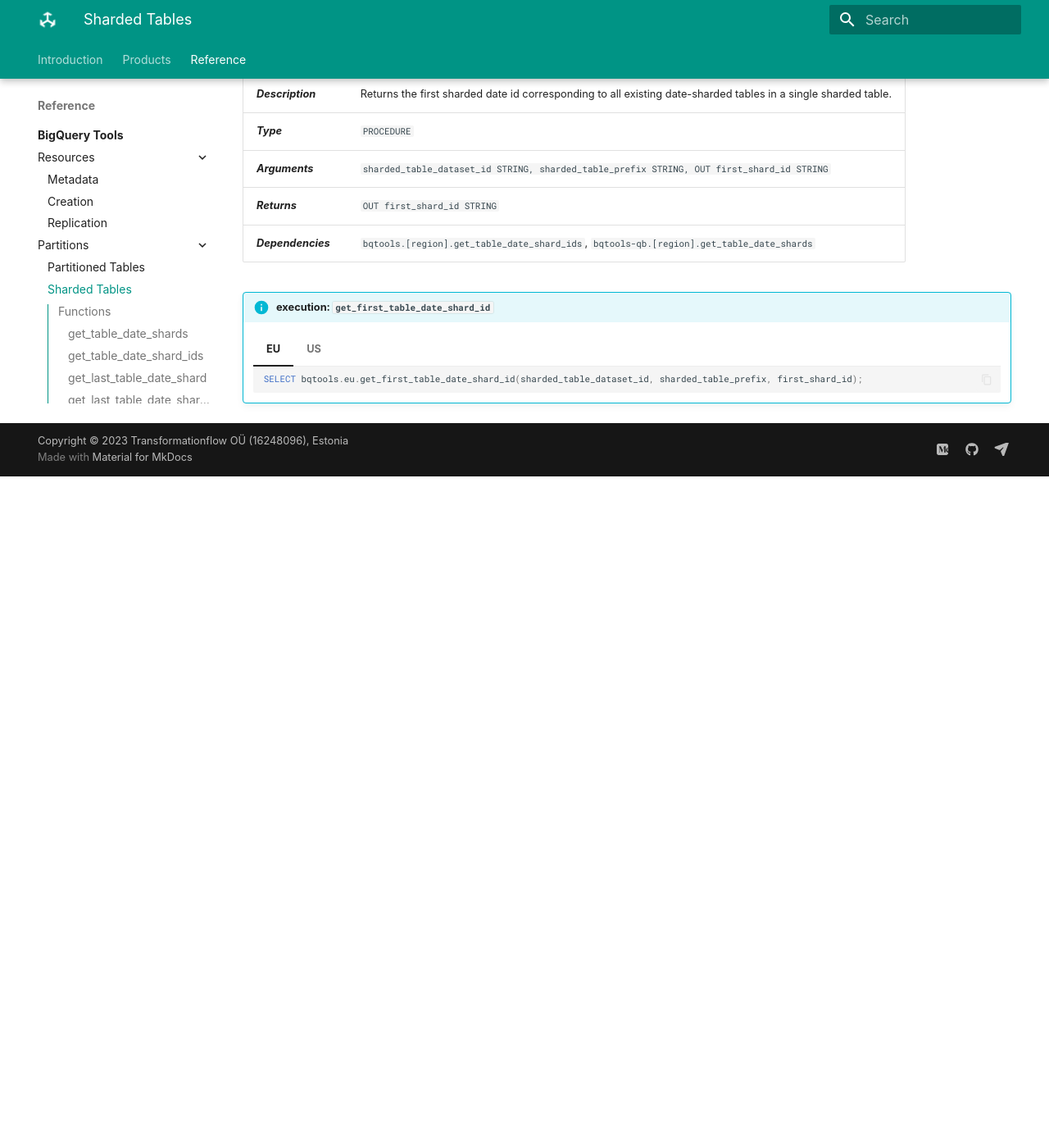
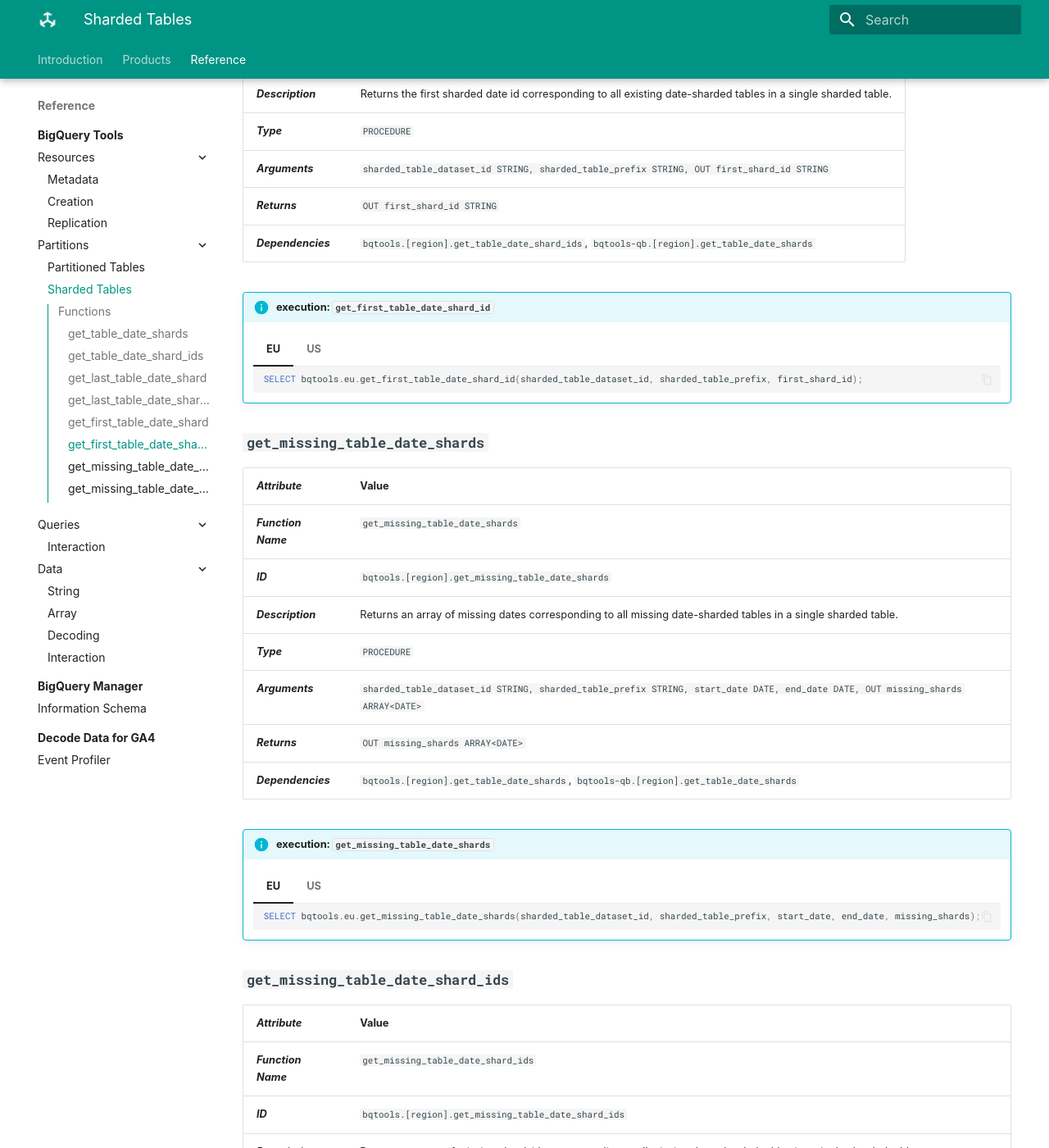
Before and after one commit to transformationflow/transformationflow.github.io, an MkDocs documentation site: the page built from docs/reference/bqtools/sharding.md, in a window 1280 px wide and 1400 px high, scrolled down 3546 px. Shown: the whole window at 82% size. Built offline with MkDocs 1.6.1 and Material for MkDocs 9.7.7, drawn with Linux system fonts in a browser that asks for light colours; some web fonts are replaced; before the commit the page ends 4127 px from its top, so only the background shows below that; some of the changed text lies outside the part shown.

Commit message:
Added get_missing_table_date_shards, get_missing_table_date_shard_ids

````diff
--- a/docs/reference/bqtools/sharding.md
+++ b/docs/reference/bqtools/sharding.md
@@ -132,3 +132,47 @@
         ```sql
         SELECT bqtools.us.get_first_table_date_shard_id(sharded_table_dataset_id, sharded_table_prefix, first_shard_id);
         ```
+
+## **`get_missing_table_date_shards`**
+_**Attribute**_ | Value
+--- | ---
+_**Function Name**_ | `get_missing_table_date_shards`
+_**ID**_ | `bqtools.[region].get_missing_table_date_shards`
+_**Description**_ | Returns an array of missing dates corresponding to all missing date-sharded tables in a single sharded table.
+_**Type**_ | `PROCEDURE`
+_**Arguments**_ | `sharded_table_dataset_id STRING, sharded_table_prefix STRING, start_date DATE, end_date DATE, OUT missing_shards ARRAY<DATE>`
+_**Returns**_ | `OUT missing_shards ARRAY<DATE>`
+_**Dependencies**_ | `bqtools.[region].get_table_date_shards`, `bqtools-qb.[region].get_table_date_shards`
+
+!!! info "execution: `get_missing_table_date_shards`"
+    === "EU"
+        ```sql
+        SELECT bqtools.eu.get_missing_table_date_shards(sharded_table_dataset_id, sharded_table_prefix, start_date, end_date, missing_shards);
+        ```
+
+    === "US"
+        ```sql
+        SELECT bqtools.us.get_missing_table_date_shards(sharded_table_dataset_id, sharded_table_prefix, start_date, end_date, missing_shards);
+        ```
+
+## **`get_missing_table_date_shard_ids`**
+_**Attribute**_ | Value
+--- | ---
+_**Function Name**_ | `get_missing_table_date_shard_ids`
+_**ID**_ | `bqtools.[region].get_missing_table_date_shard_ids`
+_**Description**_ | Returns an array of missing shard_ids corresponding to all missing date-sharded tables in a single sharded table.
+_**Type**_ | `PROCEDURE`
+_**Arguments**_ | `sharded_table_dataset_id STRING, sharded_table_prefix STRING, start_date DATE, end_date DATE, OUT missing_shard_ids ARRAY<STRING>`
+_**Returns**_ | `OUT missing_shard_ids ARRAY<STRING>`
+_**Dependencies**_ | `bqtools.[region].get_table_date_shard_ids`, `bqtools-qb.[region].get_table_date_shards`
+
+!!! info "execution: `get_missing_table_date_shard_ids`"
+    === "EU"
+        ```sql
+        SELECT bqtools.eu.get_missing_table_date_shard_ids(sharded_table_dataset_id, sharded_table_prefix, start_date, end_date, missing_shard_ids);
+        ```
+
+    === "US"
+        ```sql
+        SELECT bqtools.us.get_missing_table_date_shard_ids(sharded_table_dataset_id, sharded_table_prefix, start_date, end_date, missing_shard_ids);
+        ```
````
Also changed, not shown: docs/reference/bqtools/partitioning.md (+2 -2 lines).
